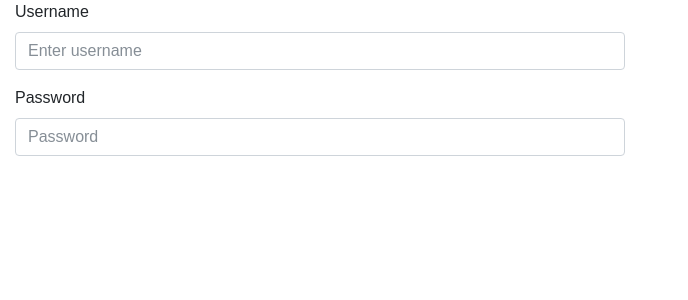
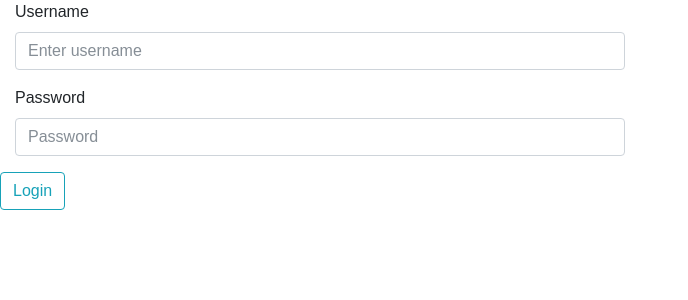
Before and after one commit to n3xtcoder/videochat-tutorial, a React (Create React App) app in the folder ui/: page / in a window 1280 px wide. Shown: the top 300 px of the page, without its empty margins (0-688 px from the left). Built offline with nearby package versions, Linux system fonts and the light colour scheme; no server answers.

Commit message:
add login button

```diff
--- a/ui/src/Login.jsx
+++ b/ui/src/Login.jsx
@@ -14,6 +14,7 @@
             </label>
             <input type="text" className="form-control" id="inputPassword" placeholder="Password" name="password"/>
         </div>
+        <button type="submit" className="btn btn-outline-info">Login</button>
     </form>)
 }
 
```
